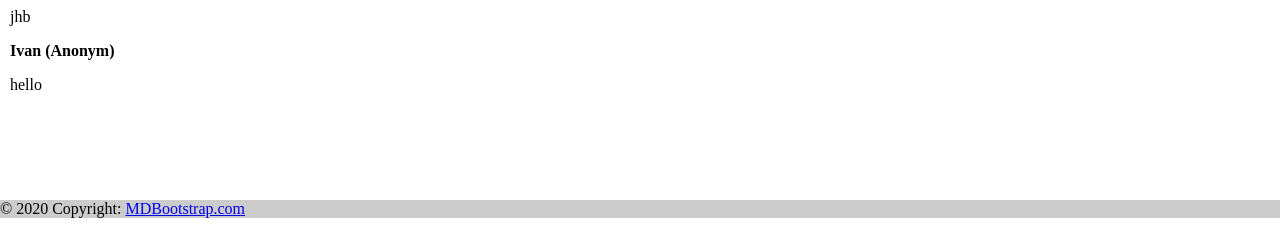
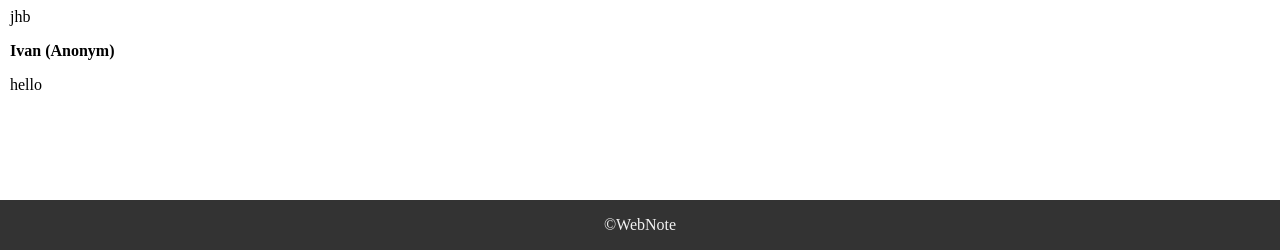
Before and after one commit to kiryuhin-rzn/blog-note, a Django app: page /note/1 in a window 1280 px wide. Shown: the part 1098-1348 px from the top of the page. Before the commit the page ends 1316 px from the top, so only its background shows below. Run offline with Django 3.2, Linux system fonts and the light colour scheme; data comes from the database, SQL or seed files in the repository.

Commit message:
почистил внешний вид, добавил футер

```diff
--- a/app_note/templates/app_note/base.html
+++ b/app_note/templates/app_note/base.html
@@ -7,7 +7,7 @@
 <link rel="stylesheet" href="{% static 'app_note/css/note.css' %}">
 </header>
 <body>
- <div class="topnav">
+<div class="topnav">
   <a class="active" href="{% url 'note_list' %}">WebNote</a>
   <a href="{% url 'note_add' %}">AddNote</a>
   <a href="{% url 'note_about' %}">About</a>
@@ -20,7 +20,7 @@
     <a class="ellow" href="{% url 'login' %}">Log In</a>
     <p>You are not logged in.</p>
     {% endif %}
-    </div>
+  </div>
 </div>
 <!--
 <div class="page-header">
@@ -34,13 +34,7 @@
 <div class="push"></div>
 <div class="footer">Сайт</div> -->
 
-  <footer class="bg-light text-center text-lg-start">
-  <!-- Copyright -->
-  <div class="text-center p-3" style="background-color: rgba(0, 0, 0, 0.2);">
-    © 2020 Copyright:
-    <a class="text-dark" href="https://mdbootstrap.com/">MDBootstrap.com</a>
-  </div>
-  <!-- Copyright -->
-</footer>
+<div class="footer"><p>©WebNote</p></div>
+
 </body>
 </html>
--- a/blog/settings.py
+++ b/blog/settings.py
@@ -26,9 +26,12 @@ SECRET_KEY = 'django-insecure-nhpzusrf#)6yk4n!#0-anp79j=r6%6%*rs_%$53hq!b##4#$$8
 DEBUG = True
 
 
-ALLOWED_HOSTS = ['vkiryuha.pythonanywhere.com'] #'vkiryuha.pythonanywhere.com'
+ALLOWED_HOSTS = [] #'vkiryuha.pythonanywhere.com'
 
 # Application definition
+
+
+
 
 
 
--- a/static/app_note/css/note.css
+++ b/static/app_note/css/note.css
@@ -51,6 +51,7 @@
   margin-bottom: -50px;
 }
 .content {
+    min-height: calc(100vh - 70px);
     margin-left: 10px;
     padding-bottom: 90px;
 }
@@ -69,6 +70,9 @@ body {
     padding-left: 0px;
     padding-right: 0px;
     margin: 0px;
+    display: flex;
+    flex-direction: column;
+    /*background-color: #F5FFFA;*/
 }
 
 
@@ -77,11 +81,18 @@ body {
   height: 100px;
 }
 .footer {
-	background-color: #4682B4;
+	background-color: #333;
 	/*padding-left: 70;*/
 	/*padding-right: 70px;*/
 	bottom: 0;
-	height: 100px;
+	height: 50px;
+}
+
+.footer p {
+    padding: 16px 16px;
+    color: #f2f2f2;
+    text-align: center;
+    margin: 0;
 }
 
 /* Add a black background color to the top navigation */
@@ -131,7 +142,6 @@ body {
   color: #f2f2f2;
   /*text-align: center;*/
   padding: 14px 16px;
-
   text-decoration: none;
   font-size: 17px;
 }
```
